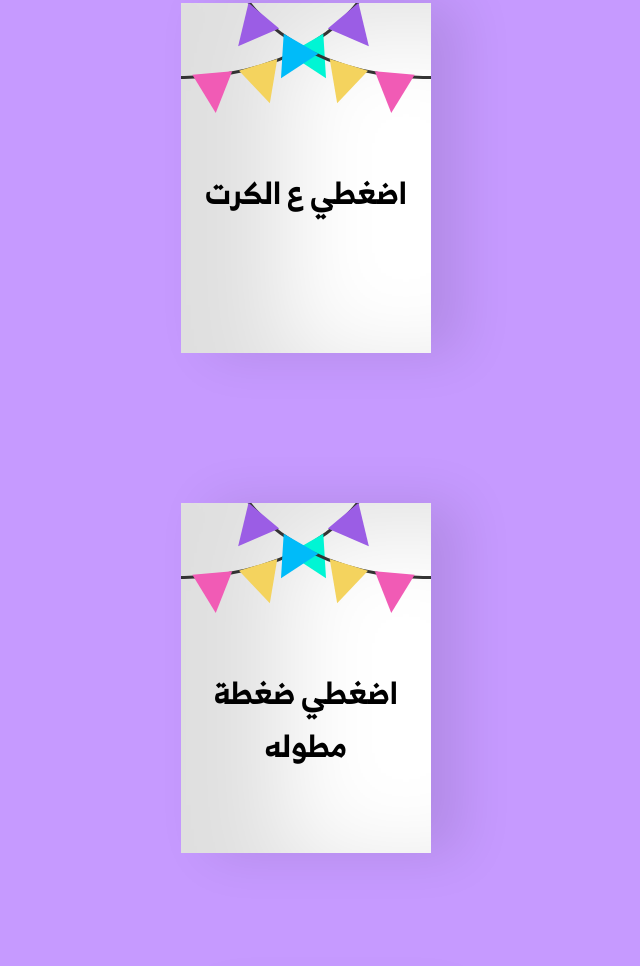
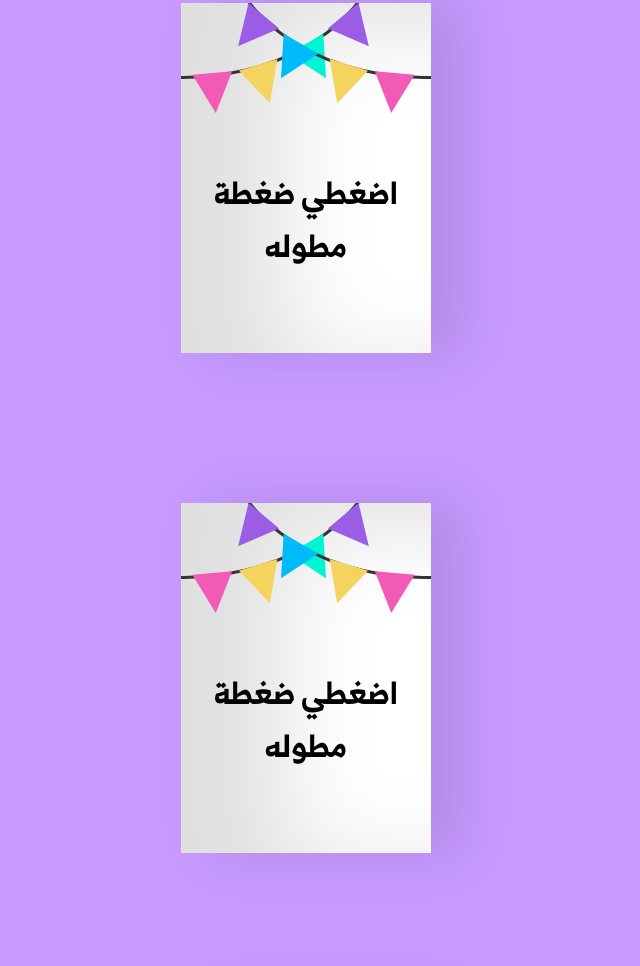
Before and after one commit to moha750/Hadeel, a plain HTML site: page index.html in a window 1280 px wide. Shown: the part 1551-2517 px from the top of the page, without its empty margins (334-974 px from the left). Drawn offline with nearby package versions, Linux system fonts and the light colour scheme.

Commit message:
index.html

```diff
--- a/index.html
+++ b/index.html
@@ -35,7 +35,7 @@
       <div class="birthdayCard">
         <div class="cardFront">
           <div class="front-text">
-          <h2 class="bday">اضغطي ع الكرت</h2>
+          <h2 class="bday">اضغطي ضغطة مطوله</h2>
           </div>
           <div class="wrap-deco">
         <div class="decorations"></div>
```
